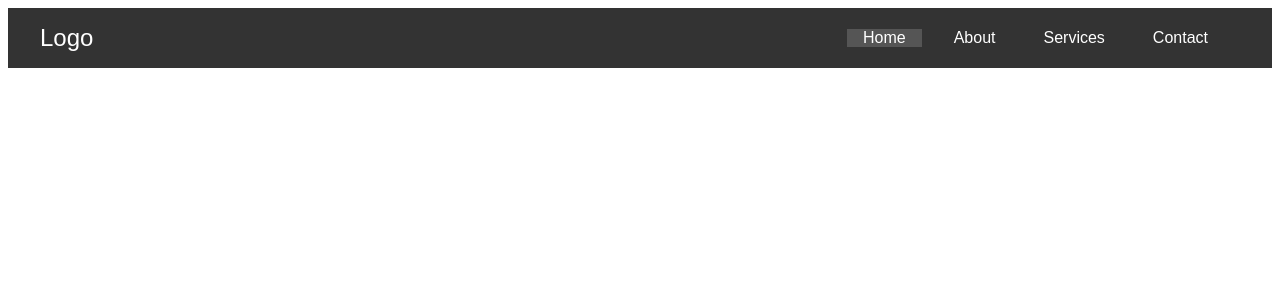
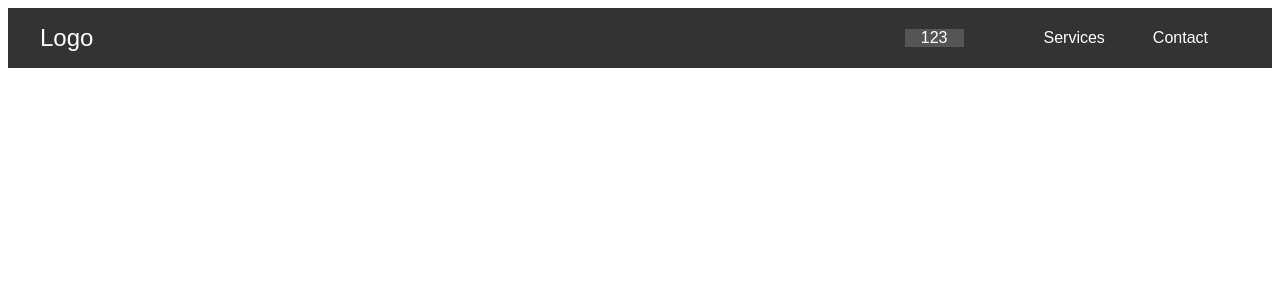
Before and after one commit to sumiincii/EzyVet, a PHP site: page /landingpage.php in a window 1280 px wide. Shown: the top 300 px of the page. Run offline with PHP 8.4, Linux system fonts and the light colour scheme.

Commit message:
Update landingpage.php

```diff
--- a/Website/landingpage.php
+++ b/Website/landingpage.php
@@ -7,7 +7,7 @@
 </head>
 <style>
     body {
-    font-family: Arial, sans-serif;
+    font-family: Arial, sans-serif !important;
 }
 
 .navbar {
@@ -62,10 +62,10 @@
         <a href="#" class="logo">Logo</a>
         <ul class="navbar-nav">
             <li class="nav-item active">
-                <a href="#" class="nav-link">Home</a>
+                <a href="#" class="nav-link">123</a>
             </li>
             <li class="nav-item">
-                <a href="#" class="nav-link">About</a>
+                <a href="#" class="nav-link"></a>
             </li>
             <li class="nav-item">
                 <a href="#" class="nav-link">Services</a>
```
